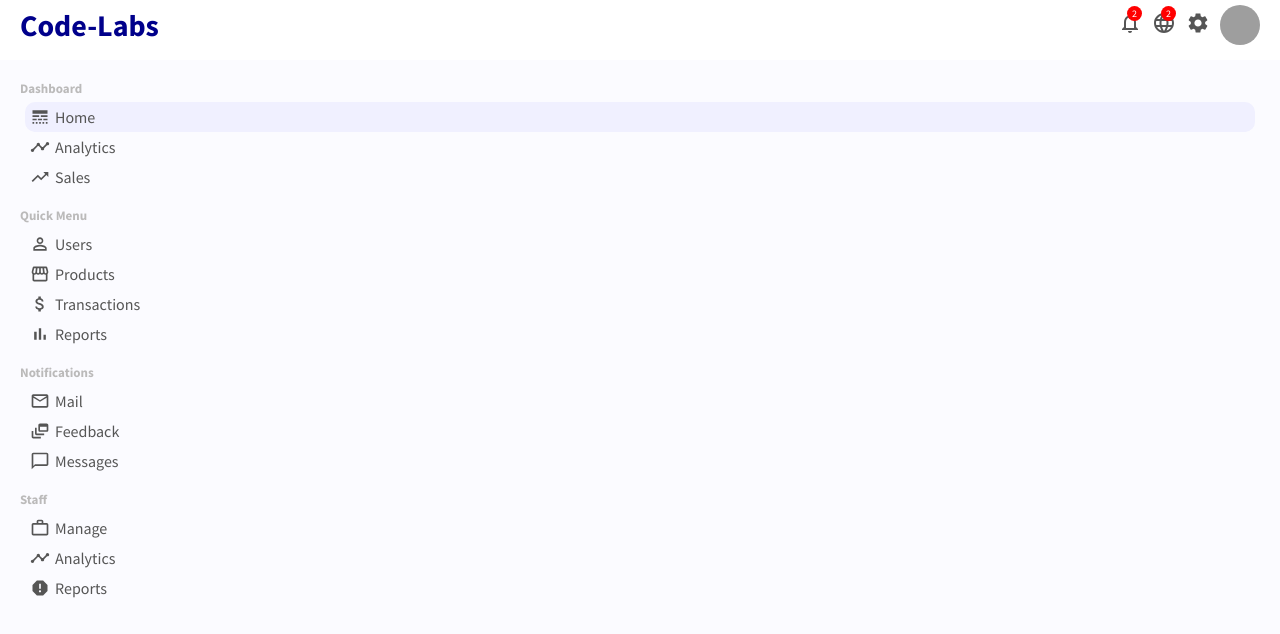
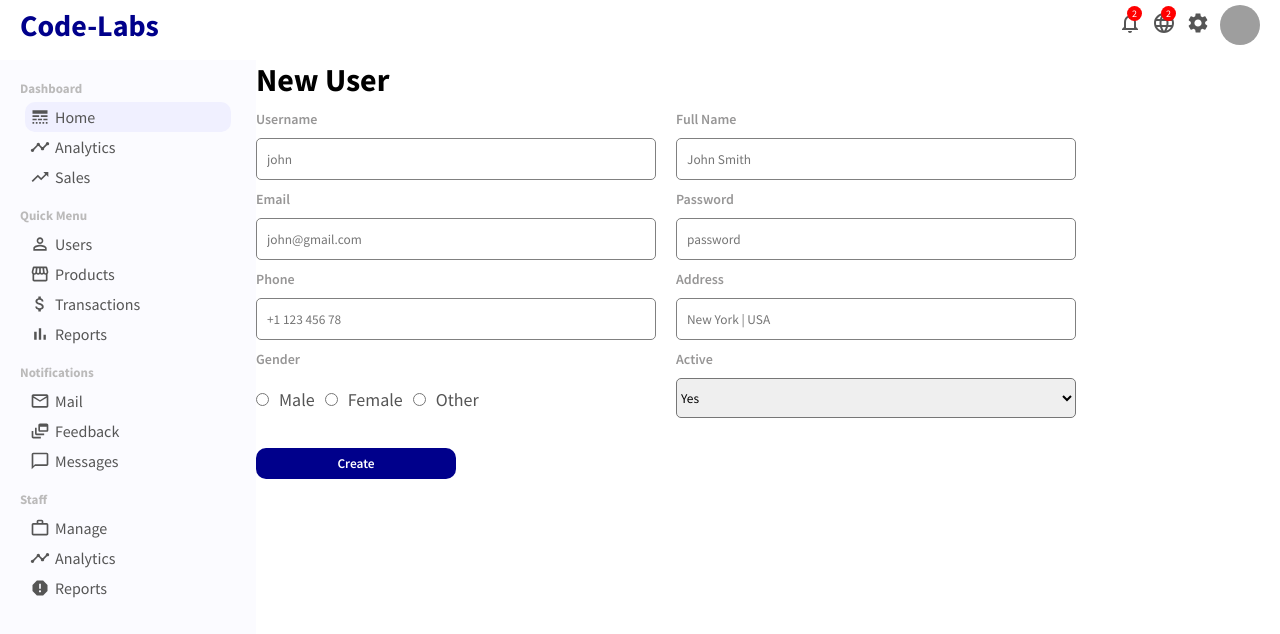
Before and after one commit to abhishekra07/react-admin-dashboard, a React (Create React App) app: page /newUser in a window 1280 px wide. Shown: the top 634 px of the page. Built offline with nearby package versions, Linux system fonts and the light colour scheme; grey boxes are pictures that could not be loaded.

Commit message:
added new user component

```diff
--- a/src/App.js
+++ b/src/App.js
@@ -3,6 +3,7 @@
 import Home from './pages/home/Home';
 import UserList from "./pages/userList/UserList";
 import User from "./pages/user/User";
+import NewUser from "./pages/newUser/NewUser";
 import { BrowserRouter as Router, Switch, Route } from "react-router-dom";
 
 import './app.css';
@@ -23,6 +24,9 @@
           <Route path="/user/:userId">
             <User />
           </Route>
+          <Route path="/newUser">
+            <NewUser />
+          </Route>
         </Switch>
       </div>
     </Router>
--- /dev/null
+++ b/src/pages/newUser/NewUser.jsx
@@ -0,0 +1,54 @@
+import "./newUser.css";
+
+export default function NewUser() {
+  return (
+    <div className="newUser">
+      <h1 className="newUserTitle">New User</h1>
+      <form className="newUserForm">
+        <div className="newUserItem">
+          <label>Username</label>
+          <input type="text" placeholder="john" />
+        </div>
+        <div className="newUserItem">
+          <label>Full Name</label>
+          <input type="text" placeholder="John Smith" />
+        </div>
+        <div className="newUserItem">
+          <label>Email</label>
+          <input type="email" placeholder="john@gmail.com" />
+        </div>
+        <div className="newUserItem">
+          <label>Password</label>
+          <input type="password" placeholder="password" />
+        </div>
+        <div className="newUserItem">
+          <label>Phone</label>
+          <input type="text" placeholder="+1 123 456 78" />
+        </div>
+        <div className="newUserItem">
+          <label>Address</label>
+          <input type="text" placeholder="New York | USA" />
+        </div>
+        <div className="newUserItem">
+          <label>Gender</label>
+          <div className="newUserGender">
+            <input type="radio" name="gender" id="male" value="male" />
+            <label for="male">Male</label>
+            <input type="radio" name="gender" id="female" value="female" />
+            <label for="female">Female</label>
+            <input type="radio" name="gender" id="other" value="other" />
+            <label for="other">Other</label>
+          </div>
+        </div>
+        <div className="newUserItem">
+          <label>Active</label>
+          <select className="newUserSelect" name="active" id="active">
+            <option value="yes">Yes</option>
+            <option value="no">No</option>
+          </select>
+        </div>
+        <button className="newUserButton">Create</button>
+      </form>
+    </div>
+  );
+}
--- /dev/null
+++ b/src/pages/newUser/newUser.css
@@ -0,0 +1,57 @@
+.newUser {
+    flex: 4;
+  }
+
+  .newUserForm {
+    display: flex;
+    flex-wrap: wrap;
+  }
+
+  .newUserItem {
+    width: 400px;
+    display: flex;
+    flex-direction: column;
+    margin-top: 10px;
+    margin-right: 20px;
+  }
+
+  .newUserItem > label {
+    margin-bottom: 10px;
+    font-size: 14px;
+    font-weight: 600;
+    color: rgb(151, 150, 150);
+  }
+
+  .newUserItem > input {
+    height: 20px;
+    padding: 10px;
+    border: 1px solid gray;
+    border-radius: 5px;
+  }
+
+  .newUserGender > input {
+    margin-top: 15px;
+  }
+
+  .newUserGender>label{
+      margin: 10px;
+      font-size: 18px;
+      color: #555;
+  }
+
+  .newUserSelect{
+      height: 40px;
+      border-radius: 5px;
+  }
+
+  .newUserButton{
+      width: 200px;
+      border: none;
+      background-color: darkblue;
+      color: white;
+      padding: 7px 10px;
+      font-weight: 600;
+      border-radius: 10px;
+      margin-top: 30px;
+      cursor: pointer;
+  }
--- a/src/pages/userList/UserList.jsx
+++ b/src/pages/userList/UserList.jsx
@@ -13,7 +13,7 @@
   };
 
   const columns = [
-    { field: "id", headerName: "ID", width: 100 },
+    { field: "id", headerName: "ID", width: 90 },
     {
       field: "user",
       headerName: "User",
@@ -27,16 +27,16 @@
         );
       },
     },
-    { field: "email", headerName: "Email", width: 300 },
+    { field: "email", headerName: "Email", width: 200 },
     {
       field: "status",
       headerName: "Status",
-      width: 200,
+      width: 120,
     },
     {
       field: "transaction",
       headerName: "Transaction Volume",
-      width: 300,
+      width: 160,
     },
     {
       field: "action",
```
